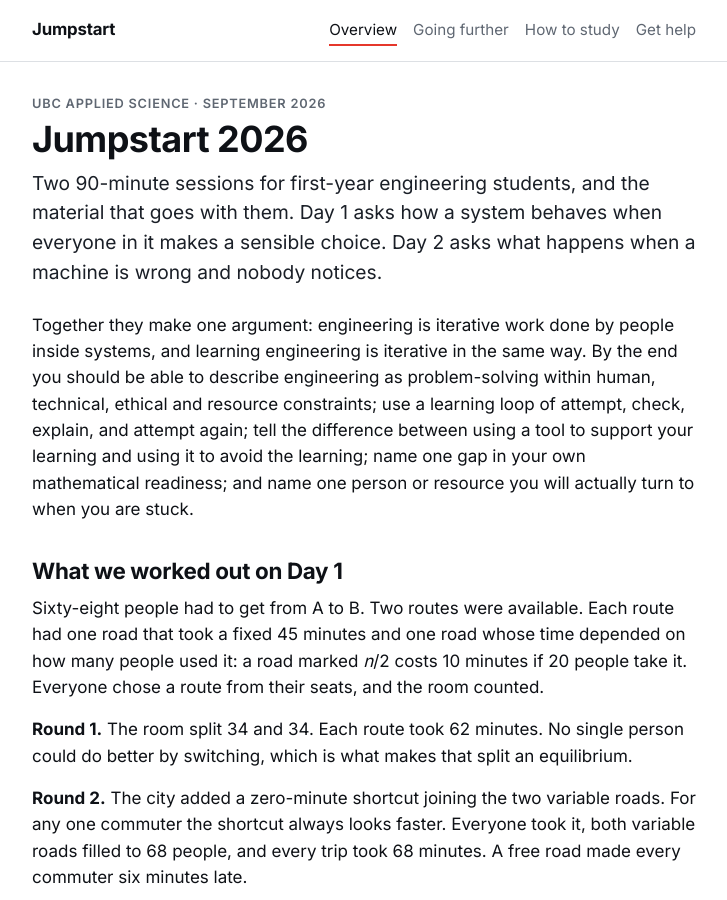
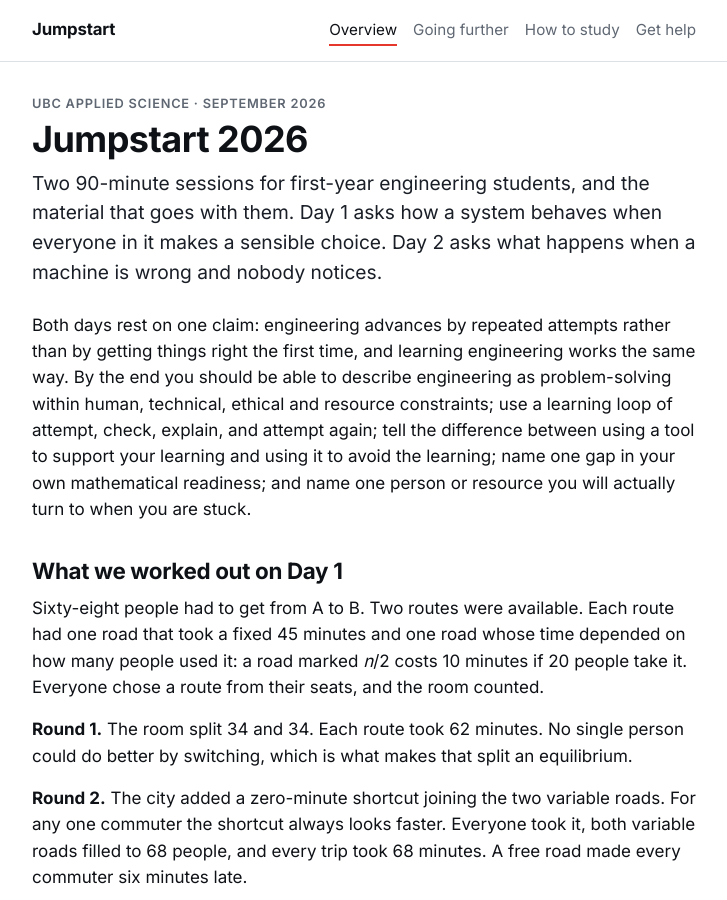
Before and after one commit to GSathish/JumpStart, a Jekyll site: the page built from index.md, in a window 1280 px wide and 900 px high. Shown: the whole window, without its empty margins (276-1003 px from the left). Built offline with Jekyll 4.4.1, drawn with Linux system fonts in a browser that asks for light colours.

Commit message:
Rewrite the opening claim on the landing page
"Together they make one argument: engineering is iterative work done by people
inside systems, and learning engineering is iterative in the same way."

Three problems in one sentence. The frame announces that an argument is coming
instead of making it. The two halves mirror each other and repeat "iterative"
for chime rather than for precision. And the first half then restates itself in
the outcomes sentence immediately after it, as problem-solving within human,
technical, ethical and resource constraints.

The claim is now made once, in concrete terms, and the outcomes sentence carries
the constraints on its own.

Co-Authored-By: Claude Opus 5 (1M context) <noreply@anthropic.com>
Claude-Session: https://claude.ai/code/session_01XwCjPYsRHkd3qUN5fPoVHz

```diff
--- a/index.md
+++ b/index.md
@@ -12,7 +12,7 @@ UBC Applied Science &middot; September 2026
 Two 90-minute sessions for first-year engineering students, and the material that goes with them. Day 1 asks how a system behaves when everyone in it makes a sensible choice. Day 2 asks what happens when a machine is wrong and nobody notices.
 {: .lede}
 
-Together they make one argument: engineering is iterative work done by people inside systems, and learning engineering is iterative in the same way. By the end you should be able to describe engineering as problem-solving within human, technical, ethical and resource constraints; use a learning loop of attempt, check, explain, and attempt again; tell the difference between using a tool to support your learning and using it to avoid the learning; name one gap in your own mathematical readiness; and name one person or resource you will actually turn to when you are stuck.
+Both days rest on one claim: engineering advances by repeated attempts rather than by getting things right the first time, and learning engineering works the same way. By the end you should be able to describe engineering as problem-solving within human, technical, ethical and resource constraints; use a learning loop of attempt, check, explain, and attempt again; tell the difference between using a tool to support your learning and using it to avoid the learning; name one gap in your own mathematical readiness; and name one person or resource you will actually turn to when you are stuck.
 
 ## What we worked out on Day 1
 
```
